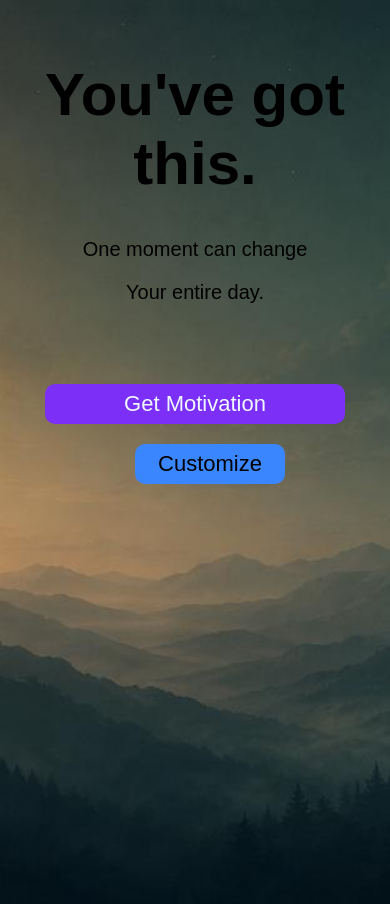
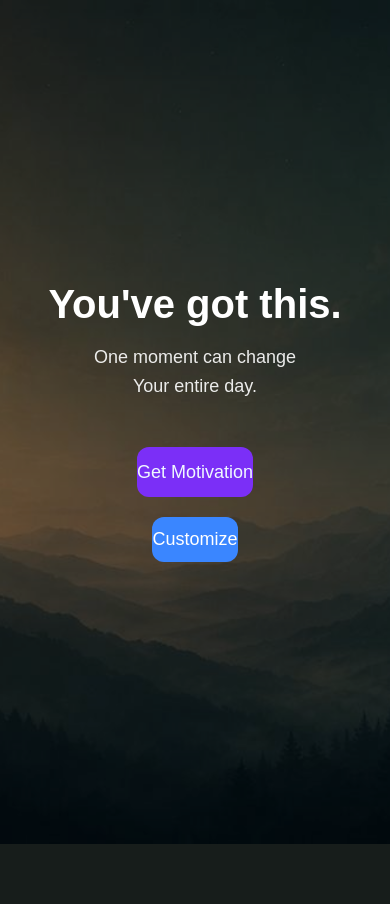
Before and after one commit to adebayomuhammed-coder/motivation, a Flask app: page / in a window 390 px wide. After the commit the page ends 844 px from the top, so only its background shows below. Run offline with Flask 3, Linux system fonts and the light colour scheme.

Commit message:
final commit

```diff
--- a/static/css/home.css
+++ b/static/css/home.css
@@ -1,61 +1,125 @@
+*{
+    margin: 0;
+    padding: 0;
+    box-sizing: border-box;
+}
 
 body{
-    background-image: url( ../image/quotebackground.jpeg);
-    margin: 0;
-    padding: 0;
+    background-image: url(../image/quotebackground.jpeg);
     background-size: cover;
     background-repeat: no-repeat;
     background-position: center;
-    height: 100vh;
+    min-height: 100vh;
+
+    display: flex;
+    justify-content: center;
+    align-items: center;
+
+    font-family: Arial, sans-serif;
+    padding: 20px;
+    position: relative;
 }
+
+/* dark overlay for better text visibility */
+body::before{
+    content: "";
+    position: absolute;
+    inset: 0;
+    background: rgba(0,0,0,0.45);
+}
+
 .motivation{
     text-align: center;
-    margin-top: 60px;
+    z-index: 1;
+    color: white;
+    max-width: 700px;
 }
 
+/* heading */
 h1{
     font-size: 60px;
-      font-family: Arial, sans-serif;
+    margin-bottom: 20px;
 }
 
+/* text */
 p{
-    font-size: 20px;
-      font-family: Arial, sans-serif;
+    font-size: 22px;
+    margin-bottom: 8px;
+    opacity: 0.9;
 }
 
 
+/* buttons container */
 .index-btn{
     display: flex;
     flex-direction: column;
-    margin-top: 80px;
+    margin-top: 70px;
     justify-content: center;
     align-items: center;
     gap: 20px;
 }
 
 
-
-
+/* main button */
 .big-btn{
     width: 300px;
-    height: 40px;
+    height: 50px;
     font-size: 22px;
-    border-radius: 10px;
+    border-radius: 12px;
     border: none;
     background: #7b2ff7;
     color: aliceblue;
+    cursor: pointer;
+    transition: 0.3s;
 }
 
+
+/* secondary button */
 .small-btn{
-    width: 150px;
-    height: 40px;
-    font-size: 22px;
-    border-radius: 10px;
-    margin-left: 30px;
+    width: 180px;
+    height: 45px;
+    font-size: 20px;
+    border-radius: 12px;
     border: none;
     background: #3a86ff;
+    color: white;
+    cursor: pointer;
+    transition: 0.3s;
 }
+
 
 button:hover{
     background: #334155;
+    transform: scale(1.05);
 }
+
+
+
+/* MOBILE RESPONSIVE */
+@media (max-width: 600px){
+
+    h1{
+        font-size: 40px;
+    }
+
+    p{
+        font-size: 18px;
+    }
+
+    .index-btn{
+        margin-top: 50px;
+        width: 100%;
+    }
+
+    .big-btn{
+        width: 100%;
+        max-width: 280px;
+        font-size: 18px;
+    }
+
+    .small-btn{
+        width: 100%;
+        max-width: 200px;
+        font-size: 18px;
+    }
+}
--- a/templates/preference.html
+++ b/templates/preference.html
@@ -12,7 +12,7 @@
       <p class="Category">Choose what kind of motivation you want. </p>
       <P class="Category-text"> Category</P>
 
-    <div class="prefrence">
+    <div class="preference">
 
 <div class="btn">
     <form action="/save_preference" method="post">
```
Also changed, not shown: static/css/preference.css (+66 -12 lines), static/css/style.css (+36 -6 lines).
